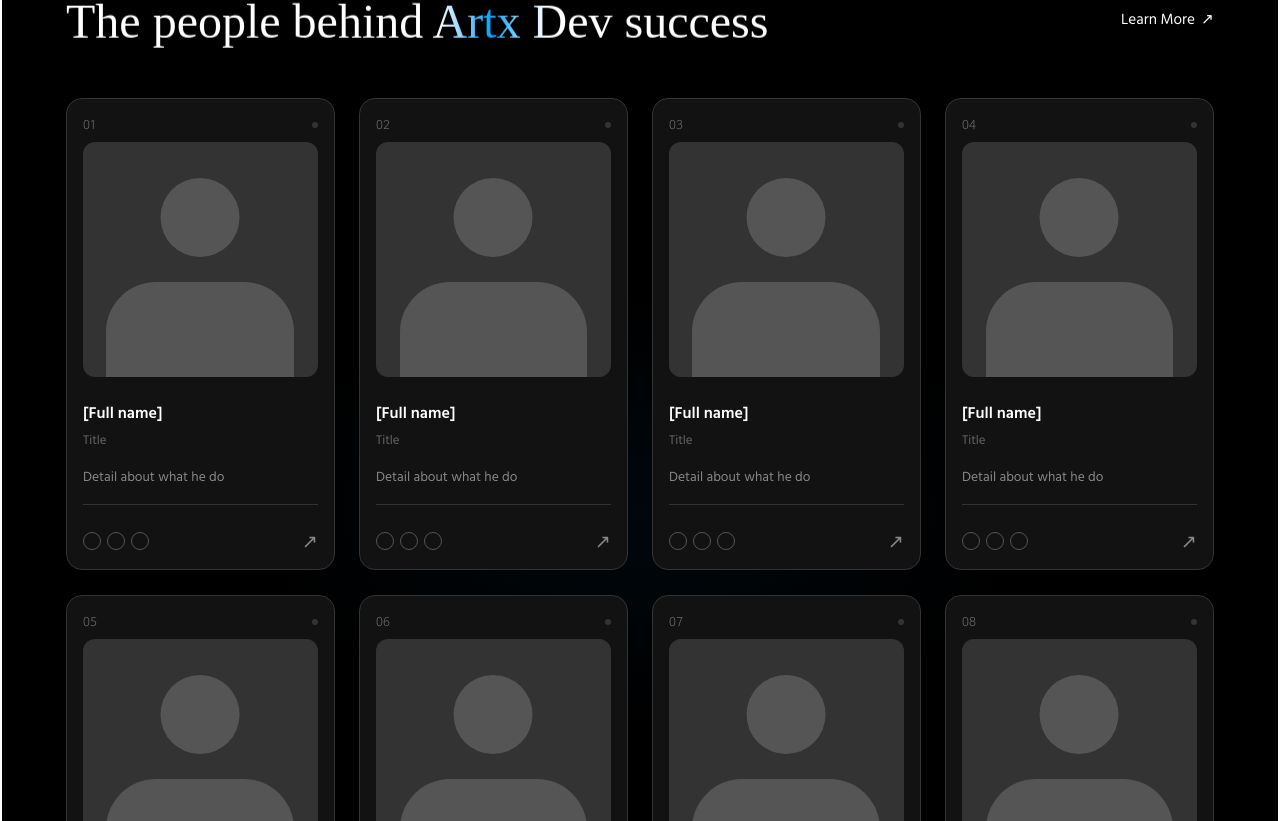
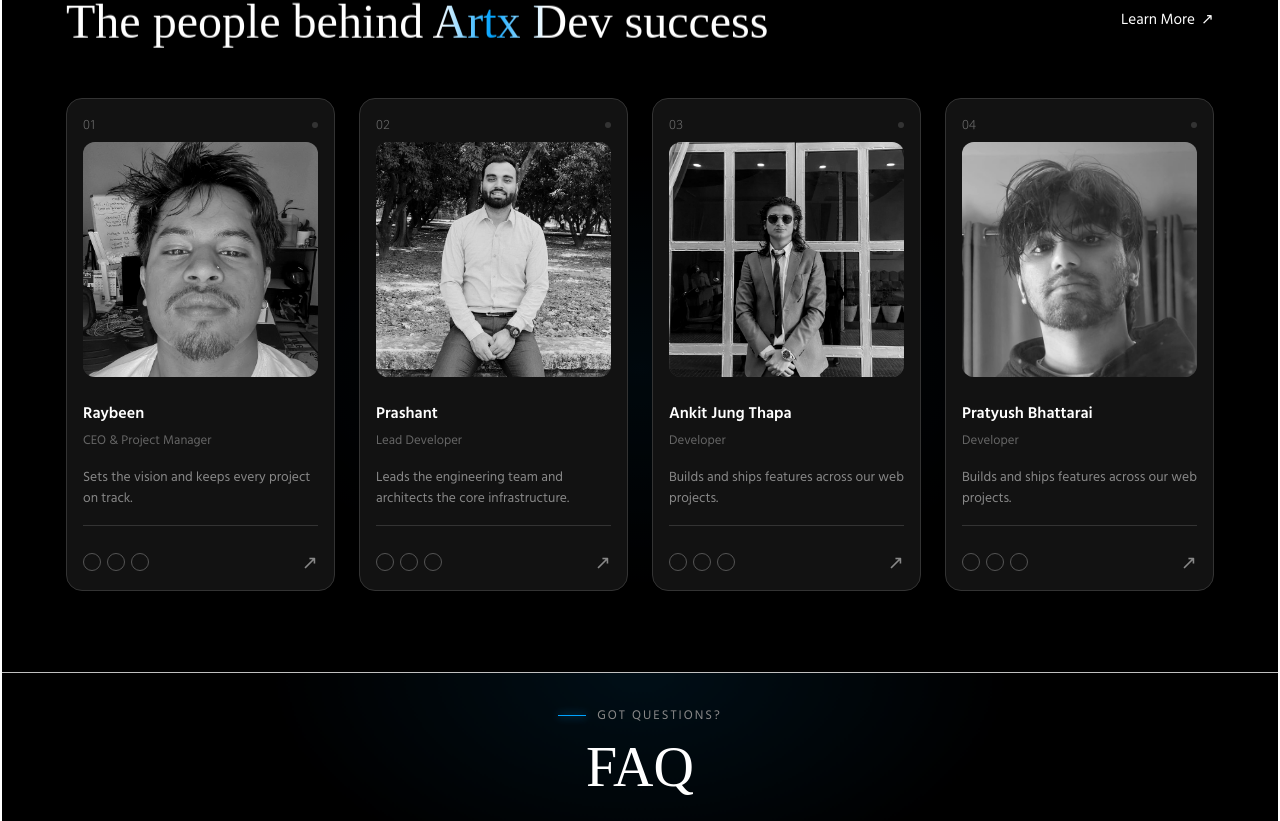
Before and after one commit to PratyushBhattarai/Artxdevllc, a React (Vite) app: page / in a window 1280 px wide. Shown: the part 4599-5420 px from the top of the page. Built offline with nearby package versions, Linux system fonts and the light colour scheme; no server answers; a web font is replaced by a local one.

Commit message:
Updated Testimonials, Team section, and fixed styles

```diff
--- a/src/pages/Home/sections/Team.jsx
+++ b/src/pages/Home/sections/Team.jsx
@@ -1,18 +1,18 @@
 // src/pages/Home/sections/Team.jsx
 
 import { Link } from 'react-router-dom';
+import ankitImg from '../../../assets/team/ankit.jpg';
+import prashantImg from '../../../assets/team/prashant.jpg';
+import raybeenImg from '../../../assets/team/raybeen.jpg';
+import pratyushImg from '../../../assets/team/pratyush.jpg';
 
-// Data structure matching your Figma layout
 // Add a photo with:  image: someImportedImage
+// pos = object-position, keeps the face inside the square crop
 const teamMembers = [
-  { num: '01', name: '[Full name]', title: 'Title', desc: 'Detail about what he do', image: null },
-  { num: '02', name: '[Full name]', title: 'Title', desc: 'Detail about what he do', image: null },
-  { num: '03', name: '[Full name]', title: 'Title', desc: 'Detail about what he do', image: null },
-  { num: '04', name: '[Full name]', title: 'Title', desc: 'Detail about what he do', image: null },
-  { num: '05', name: '[Full name]', title: 'Title', desc: 'Detail about what he do', image: null },
-  { num: '06', name: '[Full name]', title: 'Title', desc: 'Detail about what he do', image: null },
-  { num: '07', name: '[Full name]', title: 'Title', desc: 'Detail about what he do', image: null },
-  { num: '08', name: '[Full name]', title: 'Title', desc: 'Detail about what he do', image: null },
+  { num: '01', name: 'Raybeen', title: 'CEO & Project Manager', desc: 'Sets the vision and keeps every project on track.', image: raybeenImg, pos: 'center 45%' },
+  { num: '02', name: 'Prashant', title: 'Lead Developer', desc: 'Leads the engineering team and architects the core infrastructure.', image: prashantImg, pos: 'center 15%' },
+  { num: '03', name: 'Ankit Jung Thapa', title: 'Developer', desc: 'Builds and ships features across our web projects.', image: ankitImg, pos: 'center 20%' },
+  { num: '04', name: 'Pratyush Bhattarai', title: 'Developer', desc: 'Builds and ships features across our web projects.', image: pratyushImg, pos: 'center 30%' },
 ];
 
 const TeamCard = ({ member, index }) => (
@@ -25,17 +25,16 @@ const TeamCard = ({ member, index }) => (
         <span className="tm-status" aria-hidden="true" />
       </div>
 
-      {/* Photo / silhouette with blue scan line on hover */}
+      {/* Photo / silhouette */}
       <div className="tm-photo">
         {member.image ? (
-          <img src={member.image} alt={member.name} className="tm-img" />
+          <img src={member.image} alt={member.name} className="tm-img" style={{ objectPosition: member.pos || 'center' }} />
         ) : (
           <div className="tm-silhouette" aria-hidden="true">
             <span className="tm-head" />
             <span className="tm-body" />
           </div>
         )}
-        <span className="tm-scan" aria-hidden="true" />
       </div>
 
       {/* Member Info */}
@@ -168,13 +167,6 @@ const Team = () => {
             filter: drop-shadow(0 0 14px rgba(0,163,255,0.4));
           }
 
-          .tm-scan {
-            position: absolute; left: 0; right: 0; top: 0; height: 40%; pointer-events: none;
-            background: linear-gradient(to bottom, transparent, rgba(0,163,255,0.18) 80%, rgba(0,163,255,0.9) 100%);
-            transform: translateY(-110%); opacity: 0;
-          }
-          .tm-card:hover .tm-scan { opacity: 1; animation: tmScan 1.6s cubic-bezier(0.45, 0, 0.55, 1) infinite; }
-
           /* Info */
           .tm-info { position: relative; margin-bottom: 1.5rem; border-bottom: 1px solid #333333; padding-bottom: 1rem; }
           .tm-info::after {
@@ -203,7 +195,6 @@ const Team = () => {
           }
           .tm-card:hover .tm-arrow { color: #FFFFFF; transform: rotate(45deg); }
 
-          @keyframes tmScan   { 0% { transform: translateY(-100%); } 100% { transform: translateY(260%); } }
           @keyframes tmBreath { 0%,100% { opacity: 0.6; } 50% { opacity: 1; } }
           @keyframes tmPulse {
             0%   { box-shadow: 0 0 0 0 rgba(0,163,255,0.7); }
--- a/src/pages/Team/sections/Developers.jsx
+++ b/src/pages/Team/sections/Developers.jsx
@@ -1,16 +1,14 @@
 // src/pages/Team/sections/Developers.jsx
 
-// 1. IMPORT DEVELOPER PHOTOS HERE
-// import leadDevImg from '../../../assets/lead-dev.png';
-// import dev1Img from '../../../assets/dev1.png';
-// import dev2Img from '../../../assets/dev2.png';
-// import dev3Img from '../../../assets/dev3.png';
+import leadDevImg from '../../../assets/team/prashant.jpg';
+import ankitImg from '../../../assets/team/ankit.jpg';
+import pratyushImg from '../../../assets/team/pratyush.jpg';
 
 // Photo or silhouette placeholder
-const Avatar = ({ image, name, size = 120 }) => (
+const Avatar = ({ image, name, size = 120, pos }) => (
   <div className="tp-avatar" style={{ width: size, height: size }}>
     <div className="tp-avatar-inner">
-      {image ? <img src={image} alt={name} /> : <div className="tp-silhouette" aria-hidden="true" />}
+      {image ? <img src={image} alt={name} style={{ objectPosition: pos || 'center' }} /> : <div className="tp-silhouette" aria-hidden="true" />}
     </div>
   </div>
 );
@@ -23,12 +21,10 @@ const spotlight = (e) => {
 };
 
 const Developers = () => {
-  // 2. REPLACE null WITH YOUR IMPORTS
-  const leadDev = { name: '[Lead Developer Name]', title: 'Lead Developer', desc: 'Architects the core infrastructure.', image: null /* change to: leadDevImg */ };
+  const leadDev = { name: 'Prashant', title: 'Lead Developer', desc: 'Leads the engineering team and architects the core infrastructure.', image: leadDevImg, pos: 'center 15%' };
   const otherDevs = [
-    { name: '[Dev Name]', title: 'Frontend Developer', image: null /* change to: dev1Img */ },
-    { name: '[Dev Name]', title: 'Backend Developer', image: null /* change to: dev2Img */ },
-    { name: '[Dev Name]', title: 'Full Stack Developer', image: null /* change to: dev3Img */ },
+    { name: 'Ankit Jung Thapa', title: 'Developer', image: ankitImg, pos: 'center 20%' },
+    { name: 'Pratyush Bhattarai', title: 'Developer', image: pratyushImg, pos: 'center 30%' },
   ];
   const total = otherDevs.length + 1;
 
@@ -50,7 +46,7 @@ const Developers = () => {
         {/* Lead Developer */}
         <div data-reveal="up" style={{ marginBottom: '2rem' }}>
           <article className="tp-card tp-card--row tp-hover" onMouseMove={spotlight}>
-            <Avatar image={leadDev.image} name={leadDev.name} size={150} />
+            <Avatar image={leadDev.image} name={leadDev.name} size={150} pos={leadDev.pos} />
             <div>
               <span className="tp-pill">Team Lead</span>
               <h3 className="tp-name" style={{ fontSize: '1.5rem' }}>{leadDev.name}</h3>
@@ -61,11 +57,11 @@ const Developers = () => {
         </div>
 
         {/* Other Developers */}
-        <div className="tp-grid-3">
+        <div className="tp-grid-2">
           {otherDevs.map((dev, index) => (
             <div key={index} data-reveal="zoom" style={{ '--d': `${index * 0.12}s` }}>
               <article className="tp-card tp-hover" onMouseMove={spotlight}>
-                <Avatar image={dev.image} name={dev.name} />
+                <Avatar image={dev.image} name={dev.name} pos={dev.pos} />
                 <h3 className="tp-name">{dev.name}</h3>
                 <p className="tp-role">{dev.title}</p>
               </article>
--- a/src/pages/Team/sections/Sales.jsx
+++ b/src/pages/Team/sections/Sales.jsx
@@ -1,15 +1,14 @@
 // src/pages/Team/sections/Sales.jsx
 
-// 1. IMPORT SALES PHOTOS HERE
-// import sales1 from '../../../assets/sales1.png';
-// import sales2 from '../../../assets/sales2.png';
-// import sales3 from '../../../assets/sales3.png';
+import raybeenImg from '../../../assets/team/raybeen.jpg';
+import ankitImg from '../../../assets/team/ankit.jpg';
+import pratyushImg from '../../../assets/team/pratyush.jpg';
 
 // Photo or silhouette placeholder
-const Avatar = ({ image, name, size = 120 }) => (
+const Avatar = ({ image, name, size = 120, pos }) => (
   <div className="tp-avatar" style={{ width: size, height: size }}>
     <div className="tp-avatar-inner">
-      {image ? <img src={image} alt={name} /> : <div className="tp-silhouette" aria-hidden="true" />}
+      {image ? <img src={image} alt={name} style={{ objectPosition: pos || 'center' }} /> : <div className="tp-silhouette" aria-hidden="true" />}
     </div>
   </div>
 );
@@ -22,11 +21,10 @@ const spotlight = (e) => {
 };
 
 const Sales = () => {
-  // 2. REPLACE null WITH YOUR IMPORTS
   const salesTeam = [
-    { name: '[Sales Name]', title: 'Head of Sales', image: null /* change to: sales1 */ },
-    { name: '[Sales Name]', title: 'Account Executive', image: null /* change to: sales2 */ },
-    { name: '[Sales Name]', title: 'Sales Representative', image: null /* change to: sales3 */ },
+    { name: 'Raybeen', title: 'Project Manager', image: raybeenImg, pos: 'center 45%' },
+    { name: 'Ankit Jung Thapa', title: 'Sales Representative', image: ankitImg, pos: 'center 20%' },
+    { name: 'Pratyush Bhattarai', title: 'Sales Representative', image: pratyushImg, pos: 'center 30%' },
   ];
 
   return (
@@ -48,7 +46,7 @@ const Sales = () => {
           {salesTeam.map((member, index) => (
             <div key={index} data-reveal="zoom" style={{ '--d': `${index * 0.12}s` }}>
               <article className="tp-card tp-hover" onMouseMove={spotlight}>
-                <Avatar image={member.image} name={member.name} />
+                <Avatar image={member.image} name={member.name} pos={member.pos} />
                 <h3 className="tp-name">{member.name}</h3>
                 <p className="tp-role">{member.title}</p>
               </article>
--- a/src/pages/Team/sections/TeamHero.jsx
+++ b/src/pages/Team/sections/TeamHero.jsx
@@ -1,14 +1,12 @@
 // src/pages/Team/sections/TeamHero.jsx
 
-// 1. IMPORT YOUR CEO PHOTO HERE
-// import ceoPhoto from '../../../assets/ceo-photo.png';
+import ceoPhoto from '../../../assets/team/raybeen.jpg';
 
-// 2. REPLACE null WITH YOUR IMPORT (image: ceoPhoto)
 const ceo = {
-  name: '[CEO Full Name]',
-  title: 'Chief Executive Officer',
-  desc: '[Place CEO description here. Talk about their vision, experience, and how they lead the company towards success.]',
-  image: null,
+  name: 'Raybeen',
+  title: 'CEO & Project Manager',
+  desc: 'Sets the vision for Artx Dev and manages every project from first call to launch, keeping the team aligned and clients in the loop.',
+  image: ceoPhoto,
 };
 
 const TeamHero = () => {
@@ -47,7 +45,7 @@ const TeamHero = () => {
               <span className="th-photo-ring th-photo-ring--2" aria-hidden="true" />
               <div className="th-photo">
                 {ceo.image ? (
-                  <img src={ceo.image} alt={ceo.name} />
+                  <img src={ceo.image} alt={ceo.name} style={{ objectPosition: 'center 45%' }} />
                 ) : (
                   <div className="th-silhouette" aria-hidden="true" />
                 )}
```
